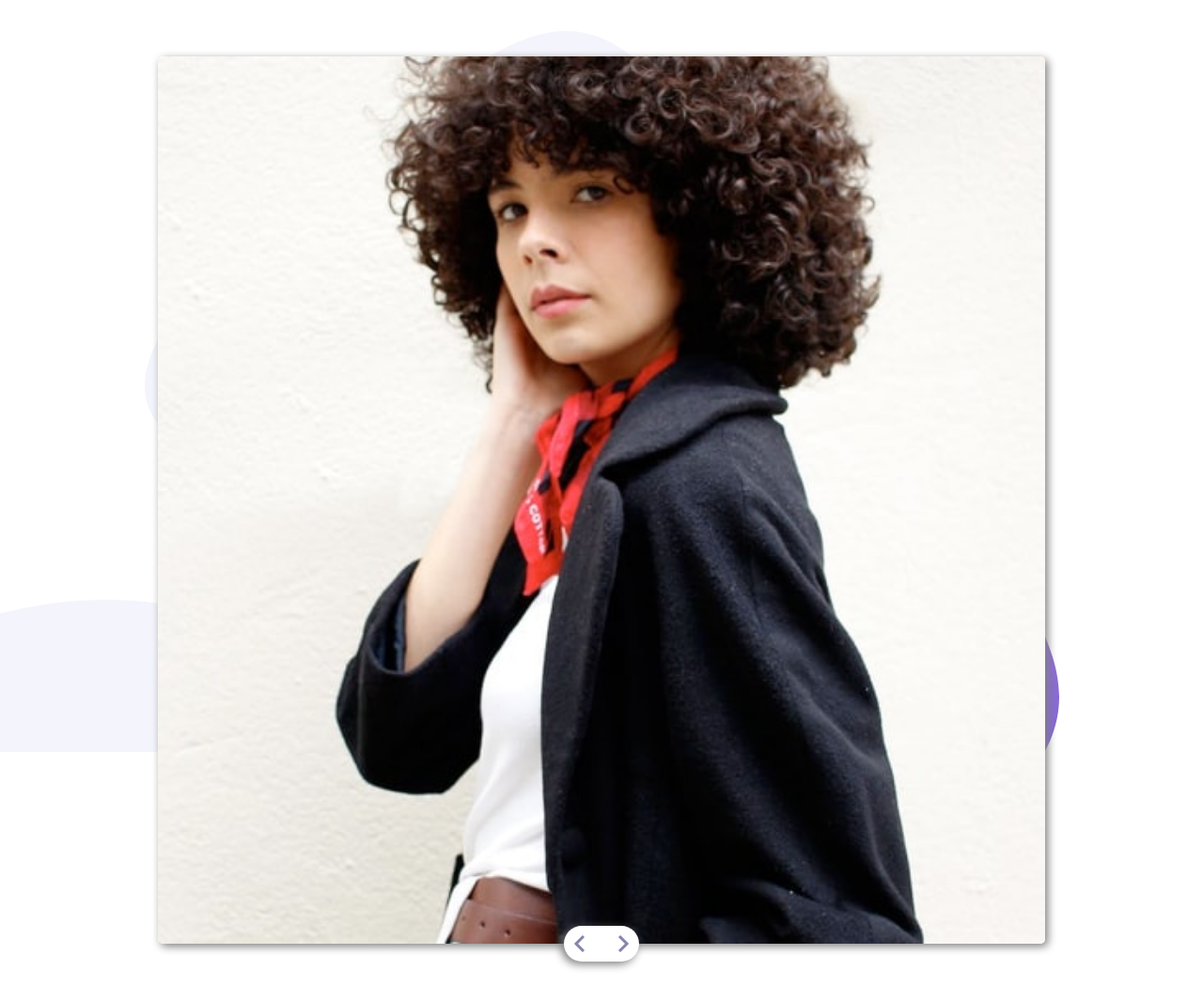
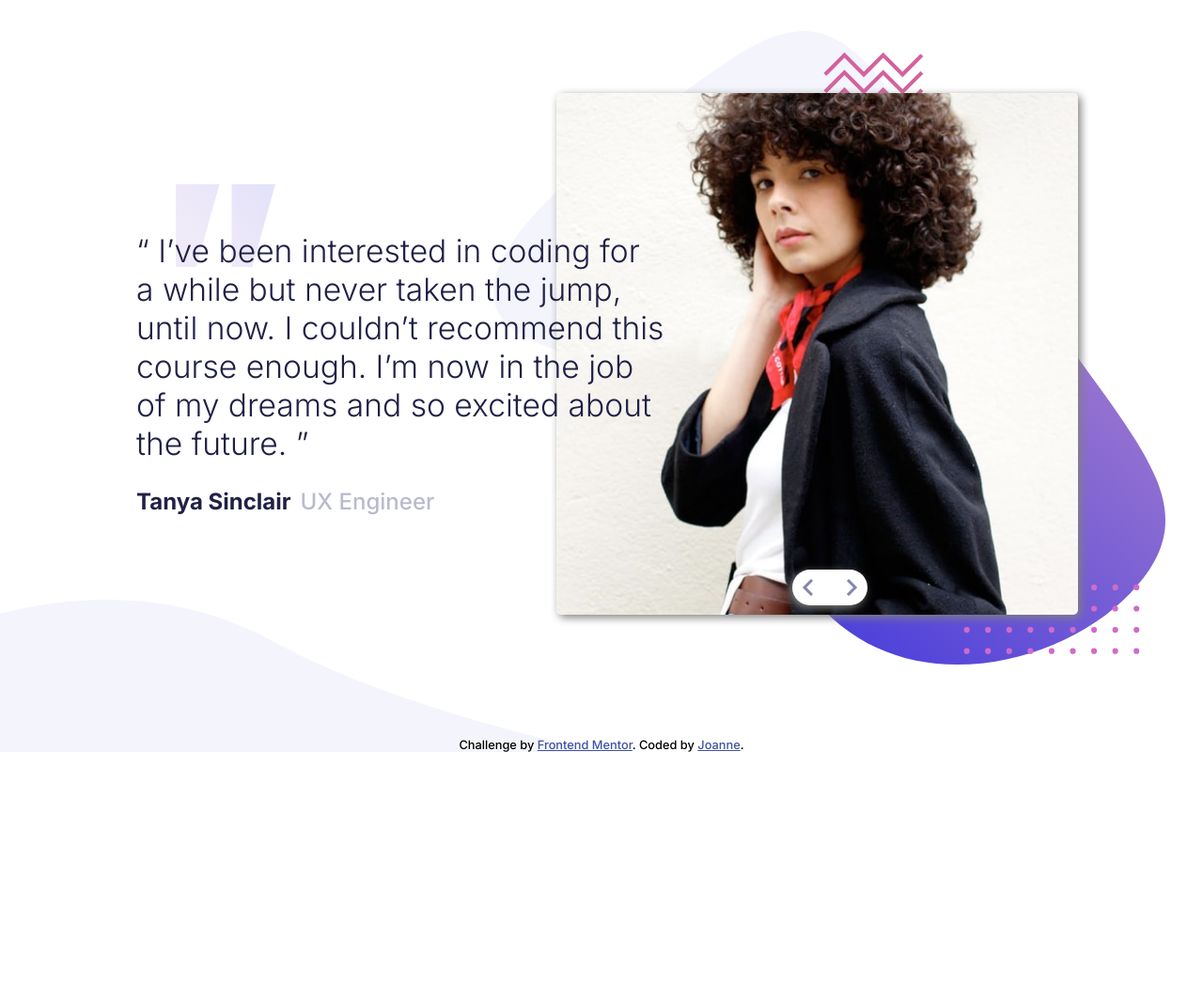
Before and after one commit to josno/coding-bootcamp-testimonials-slider, a plain HTML site: page index.html in a window 1280 px wide. Shown: the top 1049 px of the page at 94% size. After the commit the page ends 800 px from the top, so only its background shows below. Drawn offline with nearby package versions, Linux system fonts and the light colour scheme; a script that the page names is missing.

Commit message:
Complete desktop

```diff
--- a/index.html
+++ b/index.html
@@ -16,6 +16,11 @@
     .attribution {
       font-size: 11px;
       text-align: center;
+      position: absolute;
+      bottom: 0px;
+      display: block;
+      width: 100%;
+      font-size: 0.8rem;
     }
 
     .attribution a {
@@ -72,7 +77,7 @@
 
   <div class="attribution">
     Challenge by <a href="https://www.frontendmentor.io?ref=challenge" target="_blank">Frontend Mentor</a>.
-    Coded by <a href="#">Your Name Here</a>.
+    Coded by <a href="#">Joanne</a>.
   </div>
 </body>
 <script src="https://ajax.googleapis.com/ajax/libs/jquery/3.5.1/jquery.min.js"></script>
--- a/styles.css
+++ b/styles.css
@@ -33,6 +33,7 @@ body {
 	padding: 40px 40px 0px 40px;
 	height: 100%;
 	/* border: 1px solid black; */
+	max-width: 400px;
 	width: 80%;
 	margin: 0px auto;
 	background-image: url("./images/pattern-bg.svg");
@@ -68,7 +69,7 @@ button {
 }
 
 .testimonial-1 {
-	margin-top: 20px;
+	padding-top: 20px;
 }
 
 h1 {
@@ -98,3 +99,99 @@ p {
 	font-weight: 500;
 	color: hsl(240, 18%, 77%);
 }
+
+@media (min-width: 768px) {
+	.img-wrapper {
+		margin: 0px;
+		padding: 56px 66px 0px 60px;
+	}
+
+	h1 {
+		padding: 50px 50px 0px 50px;
+		font-size: 1.6rem;
+	}
+	p {
+		font-size: 1.5rem;
+	}
+}
+
+@media (min-width: 1000px) {
+	.testimonial-1 {
+		flex-direction: row-reverse;
+		height: 90vh;
+		position: relative;
+		justify-content: flex-end;
+		padding-left: 50px;
+		padding-right: 50px;
+	}
+
+	.img-wrapper {
+		display: flex;
+		flex-direction: row;
+		max-width: 500px;
+		z-index: -1;
+		margin: auto;
+		height: auto;
+		position: absolute;
+		right: 0;
+		background-position-y: center;
+		padding: 0px;
+		display: flex;
+		justify-content: center;
+		align-items: center;
+		flex-direction: column;
+		margin-right: 40px;
+		height: 100%;
+		background-size: 100%;
+	}
+
+	.testimonial {
+		width: 65%;
+	}
+
+	img {
+		width: 390px;
+		display: block;
+		transform: translate(-13px, 25px);
+	}
+
+	h1 {
+		text-align: left;
+	}
+
+	.text {
+		background-position: top left;
+		background-position-x: 137px;
+		padding-left: 45px;
+	}
+
+	h1 {
+		font-size: 1.6rem;
+	}
+
+	p {
+		display: flex;
+		flex-direction: row;
+		padding-left: 50px;
+	}
+
+	.gray-text {
+		margin-left: 10px;
+	}
+}
+
+@media (min-width: 1200px) {
+	.img-wrapper {
+		max-width: 715px;
+	}
+	img {
+		width: 555px;
+	}
+	h1 {
+		font-size: 2.1rem;
+	}
+
+	.testimonial {
+		width: 60%;
+	}
+}
```
